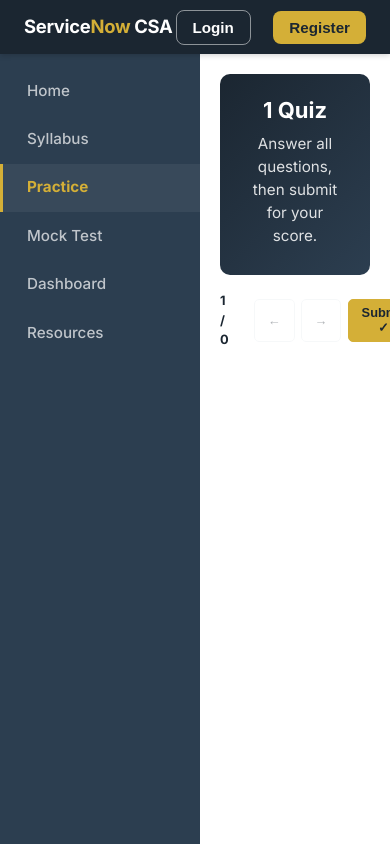
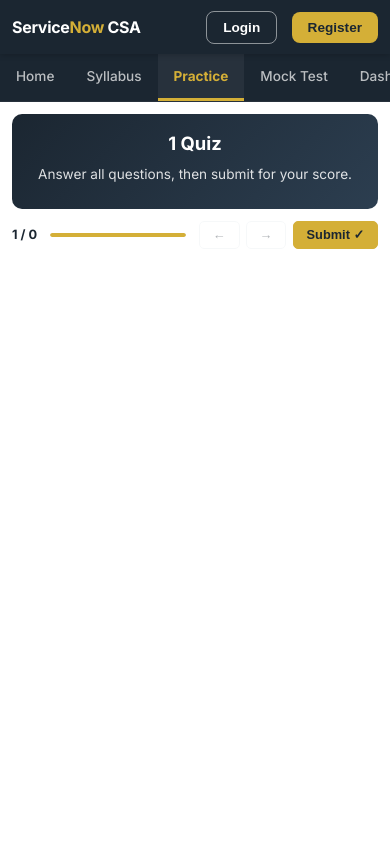
Before and after one commit to Manohar-Barla/ServiceNow, a Django app: page /practice/quiz/1/ in a window 390 px wide. Run offline with Django 4.2, Linux system fonts and the light colour scheme; data comes from the database, SQL or seed files in the repository.

Commit message:
Design premium mobile responsive layouts with CSS media queries and mobile tabs navigation

```diff
--- a/static/css/style.css
+++ b/static/css/style.css
@@ -676,3 +676,163 @@ a:hover { color: var(--accent-hover); }
     margin-top: 1rem;
     opacity: 0.8;
 }
+
+/* ═══════════════════════════════════════════
+   RESPONSIVE DESIGN (Mobile & Tablet)
+   ═══════════════════════════════════════════ */
+
+@media (max-width: 768px) {
+    /* Allow scrolling on mobile instead of lock-screen */
+    html, body {
+        height: auto;
+        overflow: auto;
+    }
+
+    body {
+        min-height: 100vh;
+    }
+
+    /* Header layout compact */
+    .app-header {
+        padding: 0 0.75rem;
+        gap: 0.5rem;
+    }
+
+    .logo {
+        font-size: 1rem;
+    }
+
+    .user-info {
+        font-size: 0.85rem;
+        gap: 0.5rem;
+    }
+
+    .btn-auth {
+        padding: 0.4rem 0.8rem;
+        font-size: 0.85rem;
+    }
+
+    /* Stack app body vertically */
+    .app-body {
+        flex-direction: column;
+        height: auto;
+        overflow: visible;
+    }
+
+    /* Turn Sidebar into a horizontal navigation bar (Tabs) at the top of the body */
+    .app-sidebar {
+        width: 100%;
+        height: auto;
+        flex-direction: row;
+        padding: 0;
+        overflow-x: auto;
+        background: var(--primary); /* subtle distinction */
+        border-bottom: 1px solid rgba(255,255,255,0.05);
+        scrollbar-width: none; /* Hide standard scrollbar */
+    }
+    .app-sidebar::-webkit-scrollbar {
+        display: none; /* Hide scrollbar for Chrome, Safari, Opera */
+    }
+
+    .app-sidebar a {
+        padding: 0.75rem 1rem;
+        font-size: 0.85rem;
+        border-left: none;
+        border-bottom: 3px solid transparent;
+        text-align: center;
+        flex-shrink: 0;
+    }
+
+    .app-sidebar a.active {
+        border-left-color: transparent;
+        border-bottom-color: var(--accent);
+        background: rgba(255,255,255,0.05);
+    }
+
+    /* Content Area responsiveness */
+    .app-content {
+        padding: 0.75rem;
+        overflow: visible;
+        height: auto;
+        gap: 0.75rem;
+    }
+
+    /* Make scroll box natural on mobile */
+    .scroll-box {
+        overflow-y: visible;
+        padding-right: 0;
+    }
+
+    /* Banner compact */
+    .hero {
+        padding: 1rem;
+    }
+    .hero h1 {
+        font-size: 1.15rem;
+    }
+    .hero p {
+        font-size: 0.85rem;
+    }
+
+    /* Grid stack */
+    .card-grid {
+        grid-template-columns: 1fr;
+        gap: 0.75rem;
+    }
+
+    .card {
+        padding: 1rem;
+    }
+
+    .stats-grid {
+        grid-template-columns: repeat(2, 1fr);
+        gap: 0.75rem;
+    }
+
+    .stat-card {
+        padding: 0.75rem;
+    }
+    .stat-card h2 {
+        font-size: 1.5rem;
+    }
+
+    /* Table responsive wrapping */
+    .attempts-table {
+        font-size: 0.85rem;
+        display: block;
+        overflow-x: auto;
+        white-space: nowrap;
+    }
+    .attempts-table th, .attempts-table td {
+        padding: 0.6rem 0.5rem;
+    }
+
+    /* Modals compact size */
+    .modal-box {
+        width: 95%;
+        max-height: 90vh;
+    }
+
+    .modal-body {
+        padding: 1rem;
+    }
+
+    .modal-header {
+        padding: 0.75rem 1rem;
+    }
+
+    /* Question card sizes */
+    .question-card, .question-block {
+        padding: 1rem;
+    }
+
+    .question-text {
+        font-size: 1rem;
+        margin-bottom: 0.8rem;
+    }
+
+    .option-btn, .option-label {
+        padding: 0.6rem 1rem;
+        font-size: 0.9rem;
+    }
+}
```
